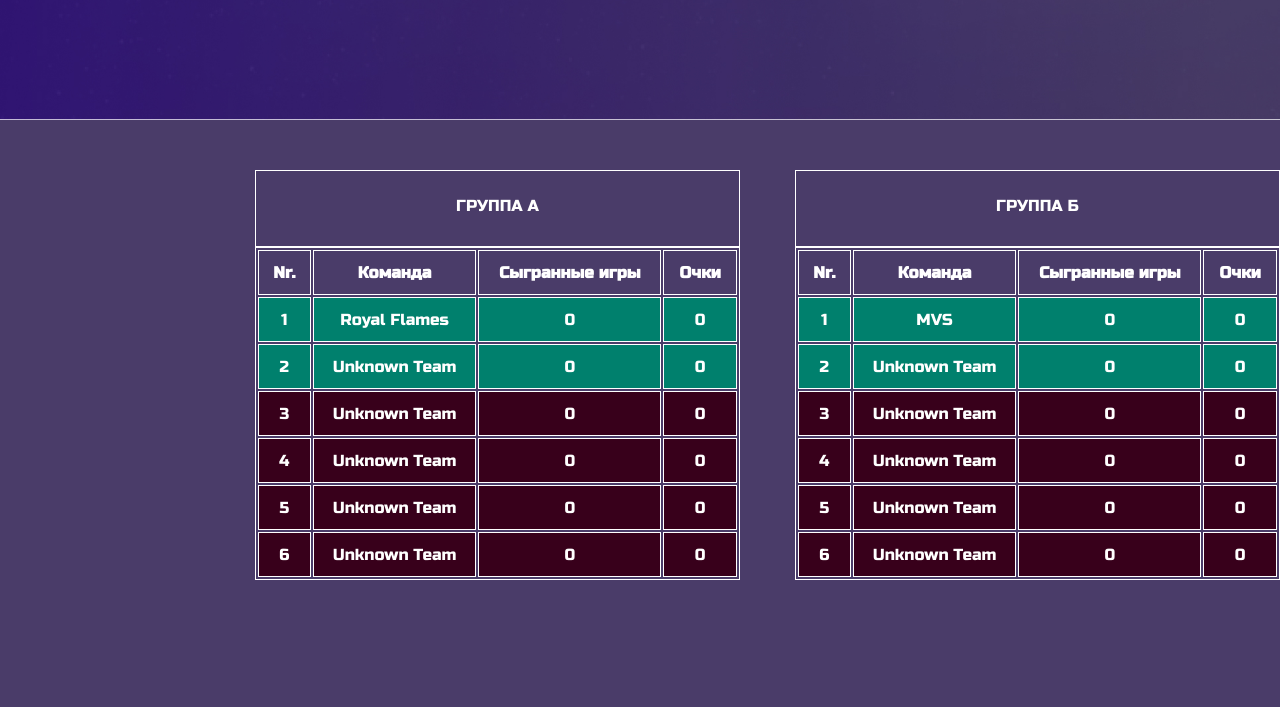
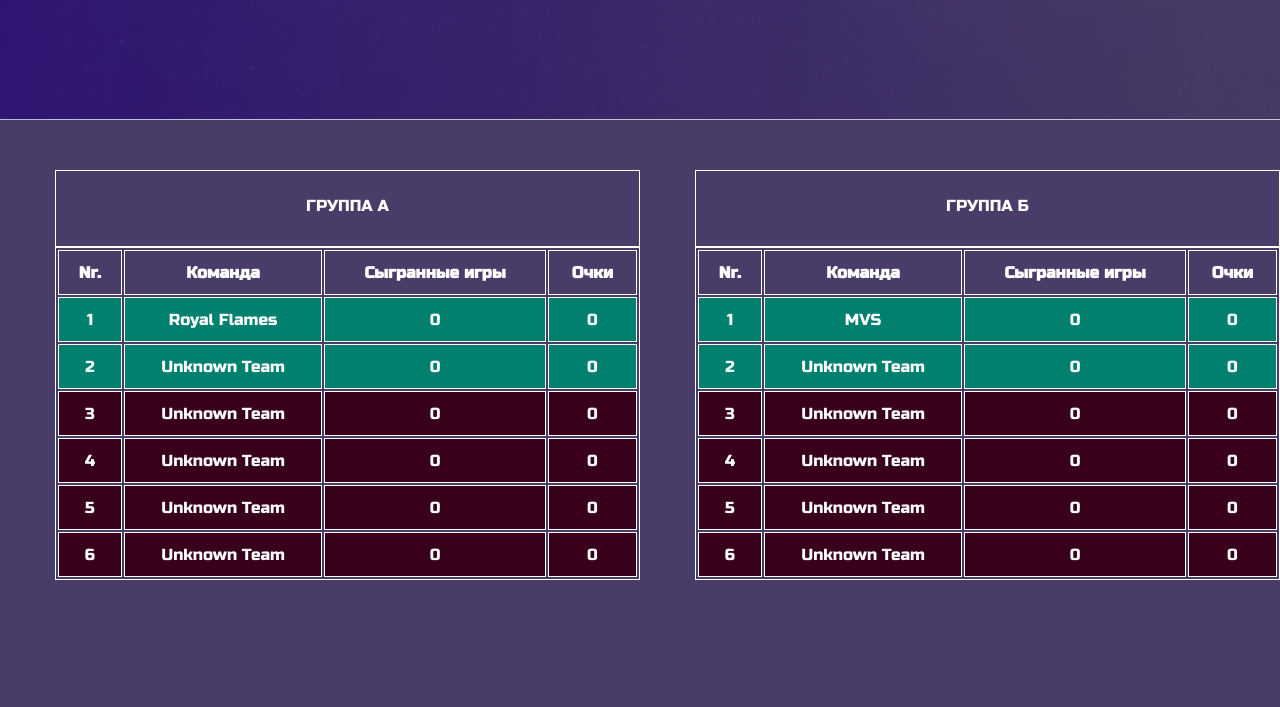
Before and after one commit to R1lty/iemzolik, a plain HTML site: page matches.html in a window 1280 px wide. Shown: the part 680-1387 px from the top of the page. Drawn offline with Linux system fonts and the light colour scheme.

Commit message:
table fixes

```diff
--- a/styles/table-and-playoffs.css
+++ b/styles/table-and-playoffs.css
@@ -64,6 +64,8 @@ caption{
   }
   @media(max-width:1920px){
     .table-area{
-      margin-left:200px;
+      margin-left:0 auto;
     }
+
+
   }
```
